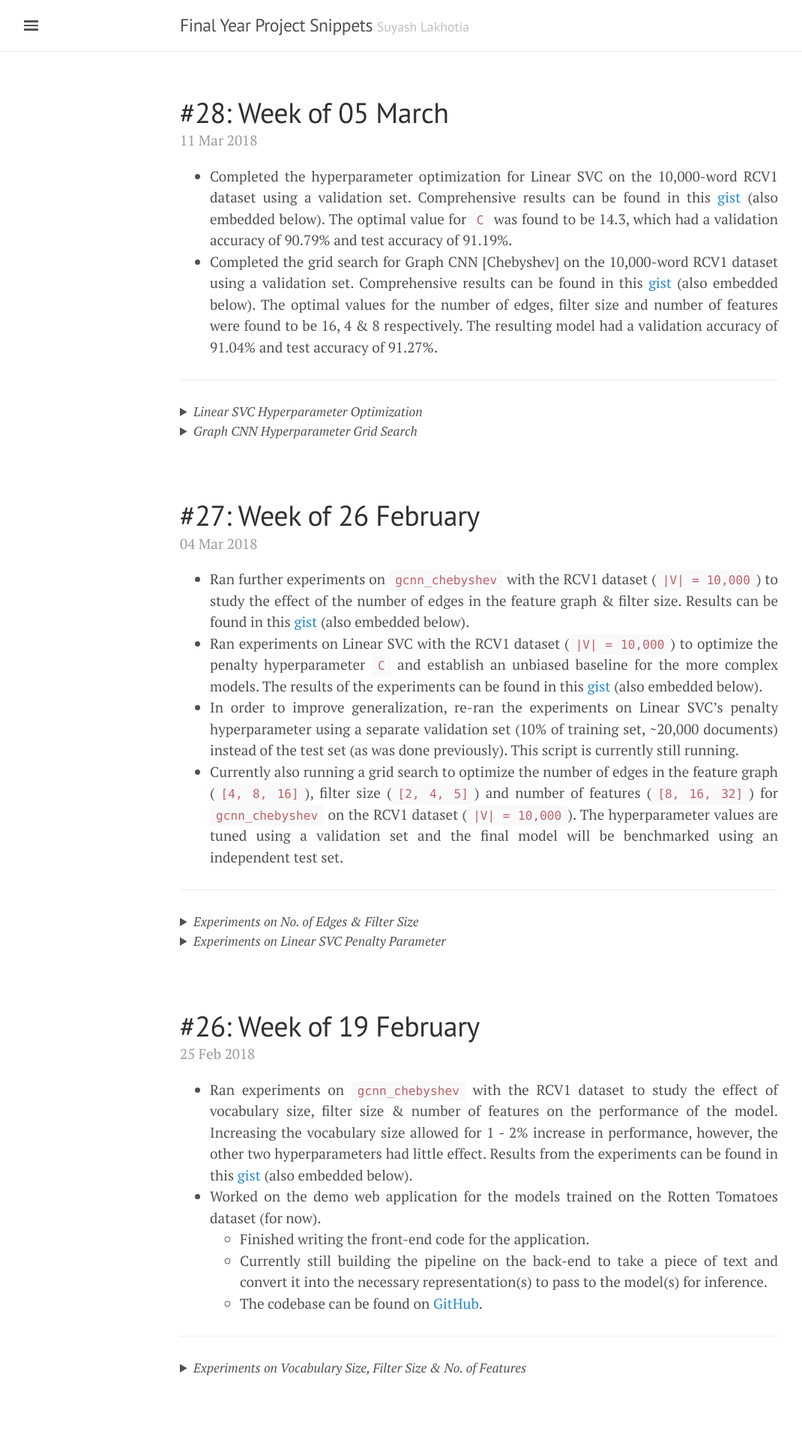
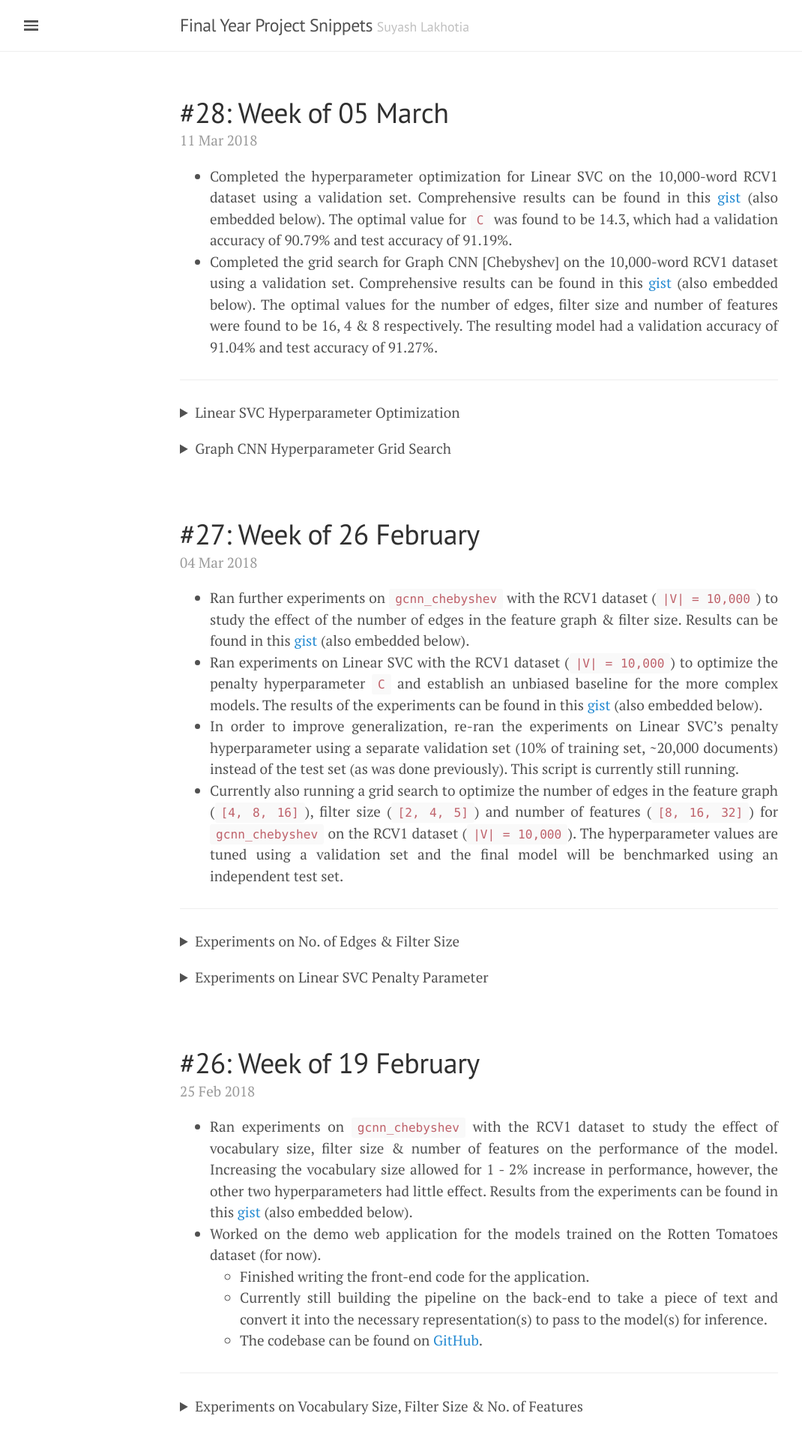
Before and after one commit to SuyashLakhotia/FYPSnippets, a Jekyll site: the page built from index.html, in a window 1280 px wide. Shown: the top 1920 px of the page at 75% size, without its empty margins (1-1071 px from the left). Built offline with Jekyll 4.4.1, drawn with Linux system fonts in a browser that asks for light colours; the list of posts is cut into pages by our own code.

Commit message:
Minor CSS Changes

```diff
--- a/public/css/custom.css
+++ b/public/css/custom.css
@@ -35,15 +35,14 @@ ul ul ul {
   margin-bottom: 0;
 }
 
-summary {
-  font-size: 0.9rem;
-  font-style: italic;
+details {
+  margin-top: 1rem;
+}
+
+details[open] summary {
+  margin-bottom: 1rem;
 }
 
 summary:focus {
   outline: none;
 }
-
-details[open] summary {
-  margin-bottom: 1rem;
-}
```
